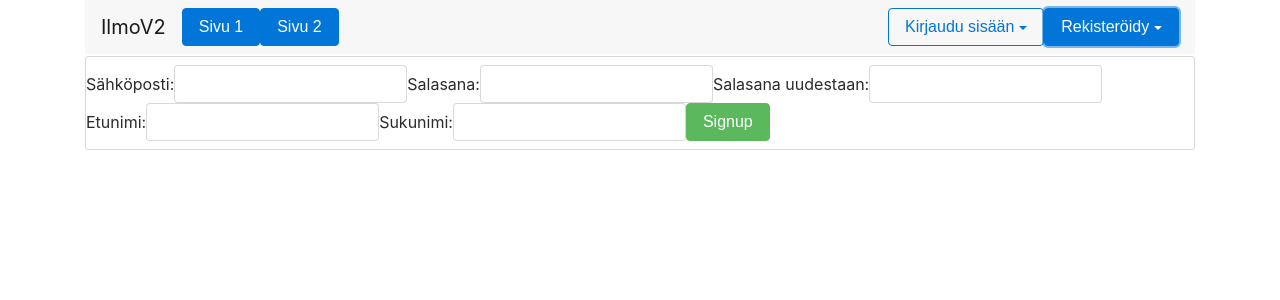
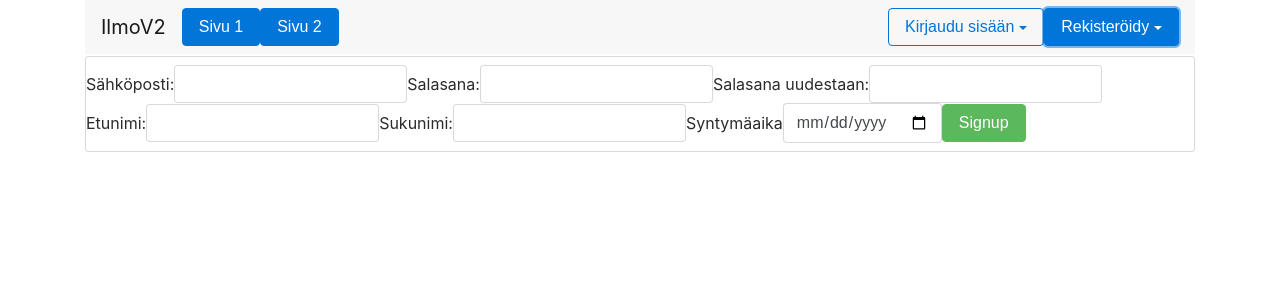
Before and after one commit to venttola/IlmoV2, an Angular app in the folder client/: page / in a window 1280 px wide. Both pictures are taken after a click on the button "Rekisteröidy". Shown: the top 300 px of the page. Built offline with nearby package versions, Linux system fonts and the light colour scheme.

Commit message:
Added missing date-of-birth -field to signupdata

```diff
--- a/client/src/app/loginpage/login-page.component.html
+++ b/client/src/app/loginpage/login-page.component.html
@@ -55,6 +55,10 @@
                     <label>Sukunimi:</label>
                     <input type="text" class="form-control" [(ngModel)]="signupData.lastname" name="signup.lastname" required />
                 </div>
+                <div class="form-group">
+                    <label>Syntymäaika</label>
+                    <input type="date" class="form-control" [(ngModel)]="signupData.dob" name="signup.dob" required />
+                </div>
                 <button type="submit" class="btn btn-success" (click)="attemptSignup()">Signup</button>
             </form>
         </div>
--- a/client/src/app/loginpage/signupdata.model.ts
+++ b/client/src/app/loginpage/signupdata.model.ts
@@ -4,6 +4,7 @@ export class SignupData{
 	repassword: string;
 	firstname: string;
 	lastname: string;
+	dob: Date;
 	constructor(){
 	}
 	public allPresent(): boolean{
@@ -11,7 +12,8 @@ export class SignupData{
 			   this.password != undefined &&
 			   this.repassword != undefined &&
 			   this.firstname != undefined &&
-			   this.lastname != undefined);
+			   this.lastname != undefined &&
+			   this.dob != undefined);
 	}
 	public encodePassword(): void{
     	//Perform encoding
```
